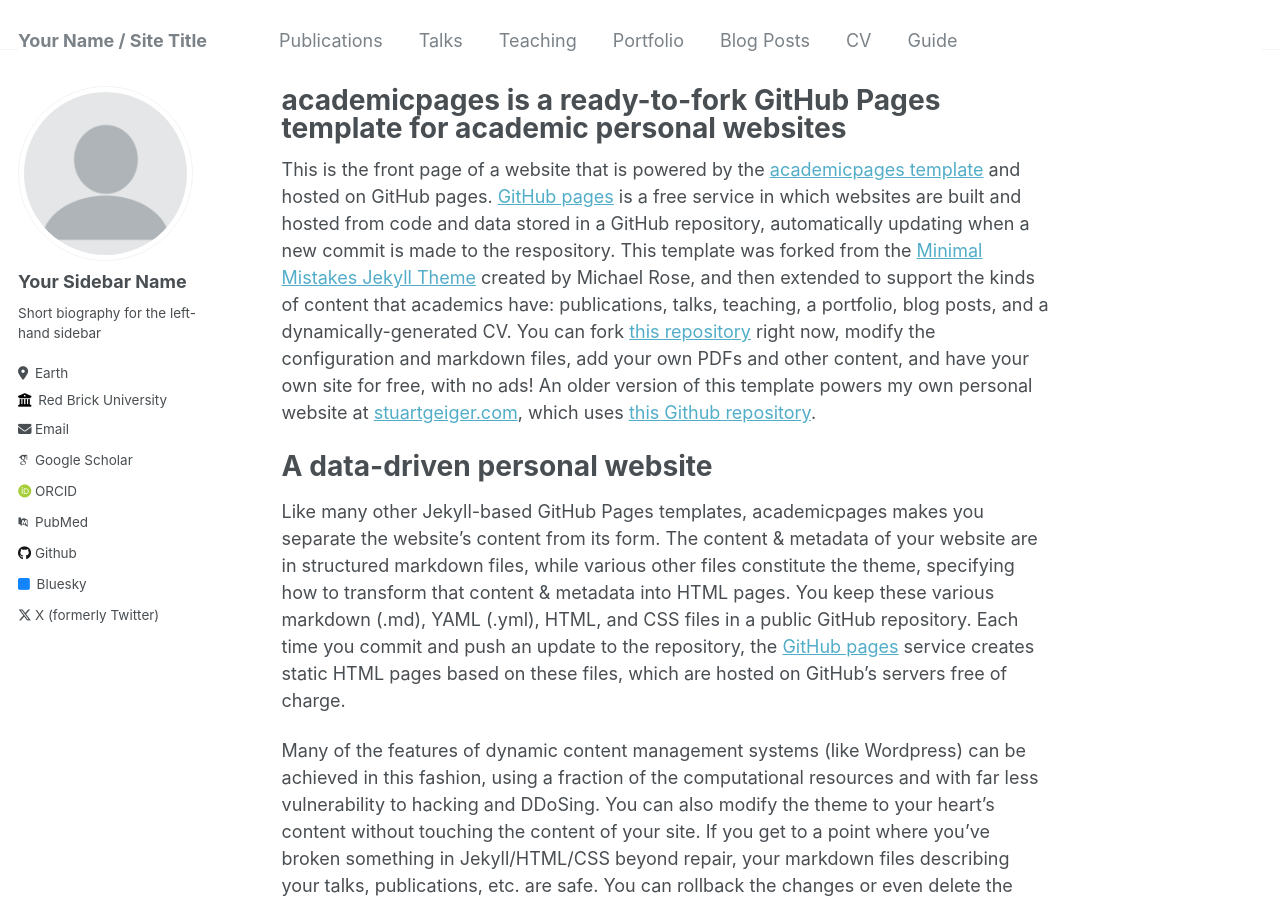
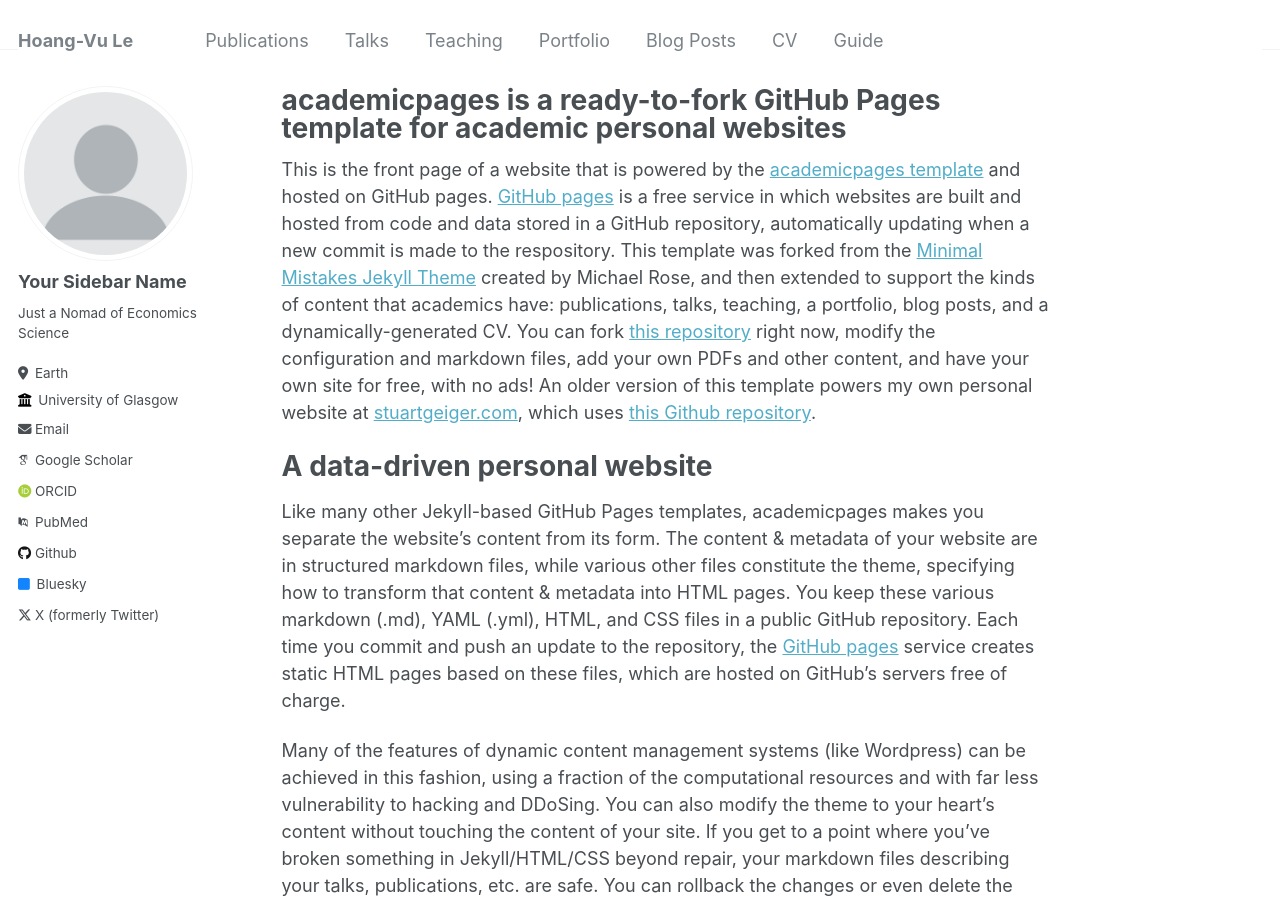
Before and after one commit to hvule/hvule.github.io, a Jekyll site: the page built from _pages/about.md, in a window 1280 px wide and 900 px high. Built offline with Jekyll 4.4.1, drawn with Linux system fonts in a browser that asks for light colours; some web fonts are replaced.

Commit message:
Update _config.yml

```diff
--- a/_config.yml
+++ b/_config.yml
@@ -8,7 +8,7 @@
 
 # Basic Site Settings
 locale                   : "en-US"
-title                    : "Your Name / Site Title"
+title                    : "Hoang-Vu Le"
 title_separator          : "-"
 name                     : &name "Your Name"
 description              : &description "personal description"
@@ -24,11 +24,11 @@ author:
   avatar           : "profile.png"
   name             : "Your Sidebar Name"
   pronouns         : # example: "she/her"
-  bio              : "Short biography for the left-hand sidebar"
+  bio              : "Just a Nomad of Economics Science"
   location         : "Earth"
-  employer         : "Red Brick University"
+  employer         : "University of Glasgow"
   uri              : # URL
-  email            : "none@example.org"
+  email            : "hoangvu.le@glasgow.ac.uk"
 
   # Academic websites
   arxiv            : # URL - Update with the correct link to your profile
```
